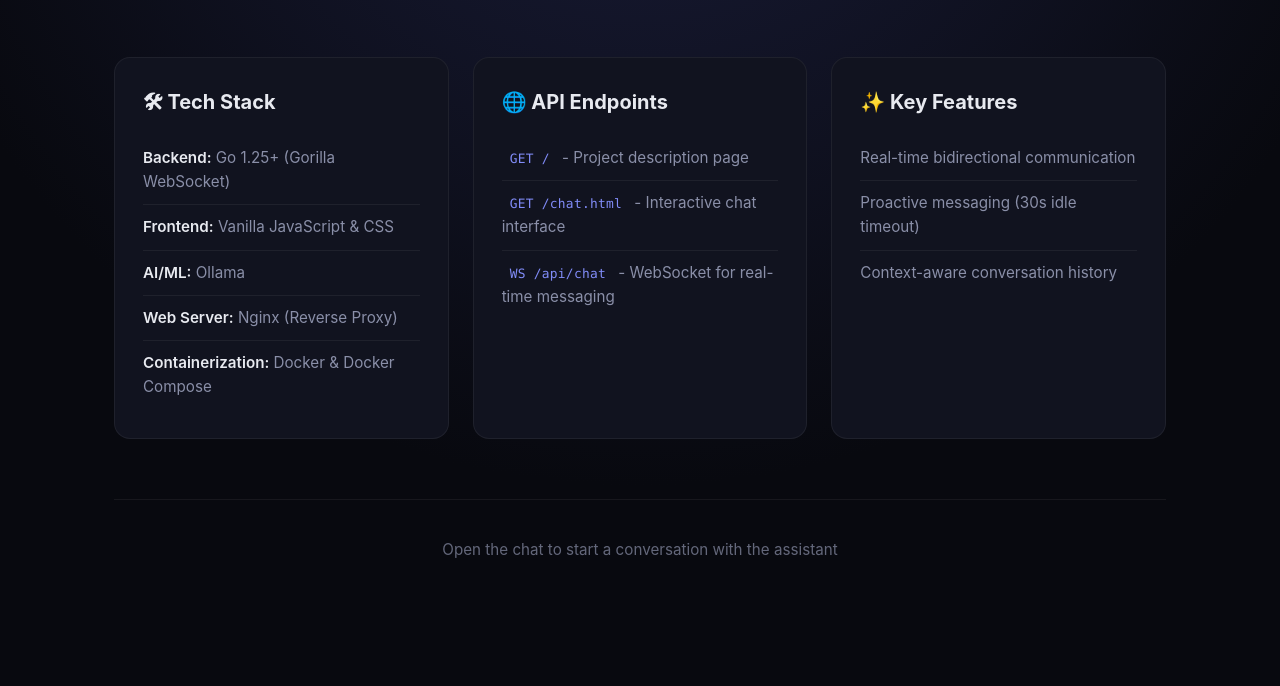
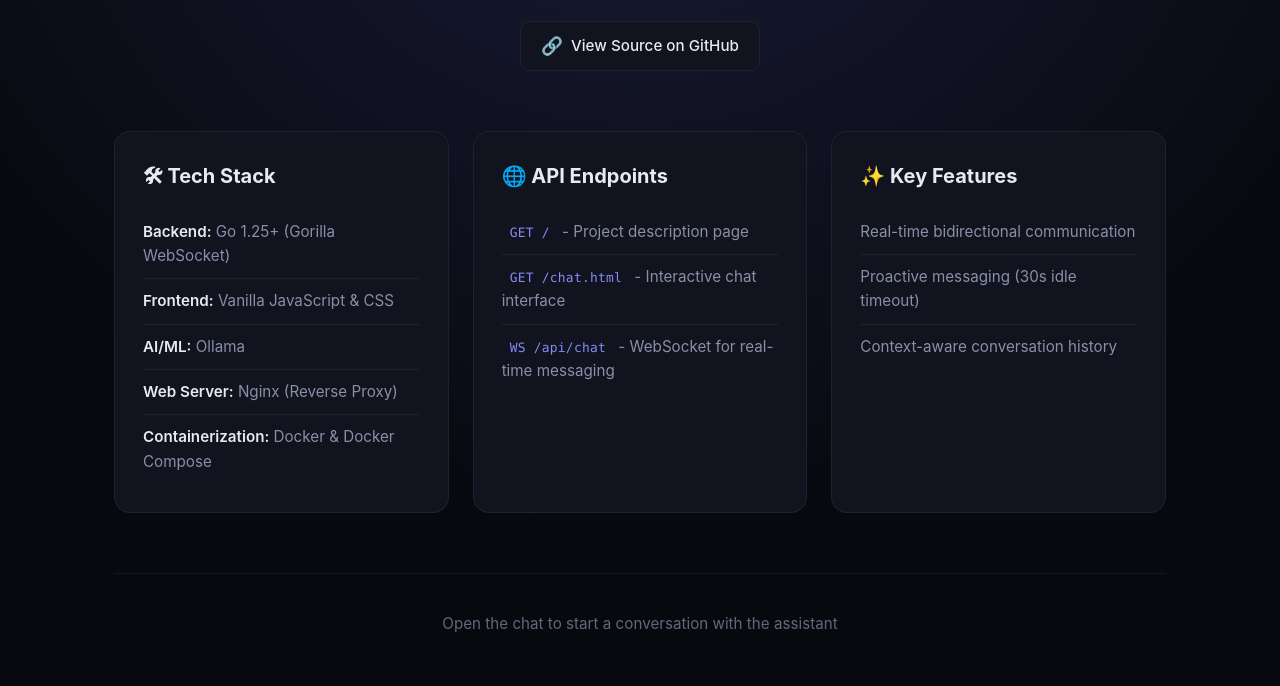
Before and after one commit to Vlad-Ali/Virtual-chat, a plain HTML site: page frontend/index.html in a window 1280 px wide. Shown: the part 286-972 px from the top of the page. Before the commit the page ends 898 px from the top, so only its background shows below. Drawn offline with Linux system fonts and the light colour scheme.

Commit message:
Add README.md

```diff
--- a/frontend/index.css
+++ b/frontend/index.css
@@ -191,3 +191,30 @@ body {
     .grid { grid-template-columns: 1fr; gap: 16px; }
     .card { padding: 22px; }
 }
+
+.repo-link {
+    display: inline-flex;
+    align-items: center;
+    gap: 8px;
+    margin-top: 24px;
+    padding: 10px 20px;
+    background: var(--surface);
+    border: 1px solid var(--border);
+    border-radius: 10px;
+    color: var(--text);
+    text-decoration: none;
+    font-size: 0.95rem;
+    font-weight: 500;
+    transition: all 0.2s var(--ease);
+}
+
+.repo-link:hover {
+    background: var(--surface-hover);
+    border-color: var(--accent);
+    transform: translateY(-2px);
+    box-shadow: 0 4px 12px var(--accent-glow);
+}
+
+.repo-link span {
+    font-size: 1.1rem;
+}
--- a/frontend/index.html
+++ b/frontend/index.html
@@ -9,7 +9,7 @@
 <body>
 <div class="app description-page">
     <header class="chat-header">
-        <h1>🤖 Virtual Chat</h1>
+        <h1>Virtual Chat</h1>
         <a href="chat.html" class="icon-btn" title="Open Chat">💬</a>
     </header>
 
@@ -17,6 +17,13 @@
         <section class="hero">
             <h2>Real-Time AI Conversational Interface</h2>
             <p>An intelligent chat system with proactive messaging.</p>
+
+            <a href="https://github.com/Vlad-Ali/Virtual-chat"
+               target="_blank"
+               rel="noopener noreferrer"
+               class="repo-link">
+                <span>🔗</span> View Source on GitHub
+            </a>
         </section>
 
         <div class="grid">
@@ -25,7 +32,7 @@
                 <ul>
                     <li><strong>Backend:</strong> Go 1.25+ (Gorilla WebSocket)</li>
                     <li><strong>Frontend:</strong> Vanilla JavaScript & CSS</li>
-                    <li><strong>AI/ML:</strong> Ollama </li>
+                    <li><strong>AI/ML:</strong> Ollama</li>
                     <li><strong>Web Server:</strong> Nginx (Reverse Proxy)</li>
                     <li><strong>Containerization:</strong> Docker & Docker Compose</li>
                 </ul>
```
Also changed, not shown: 1 other file.
